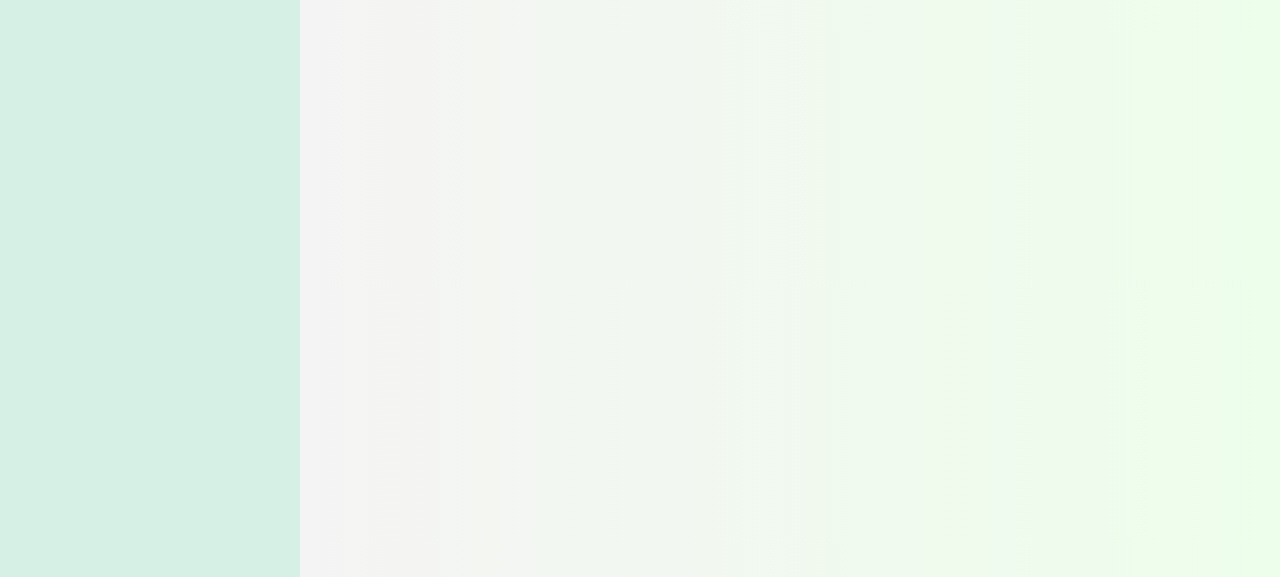
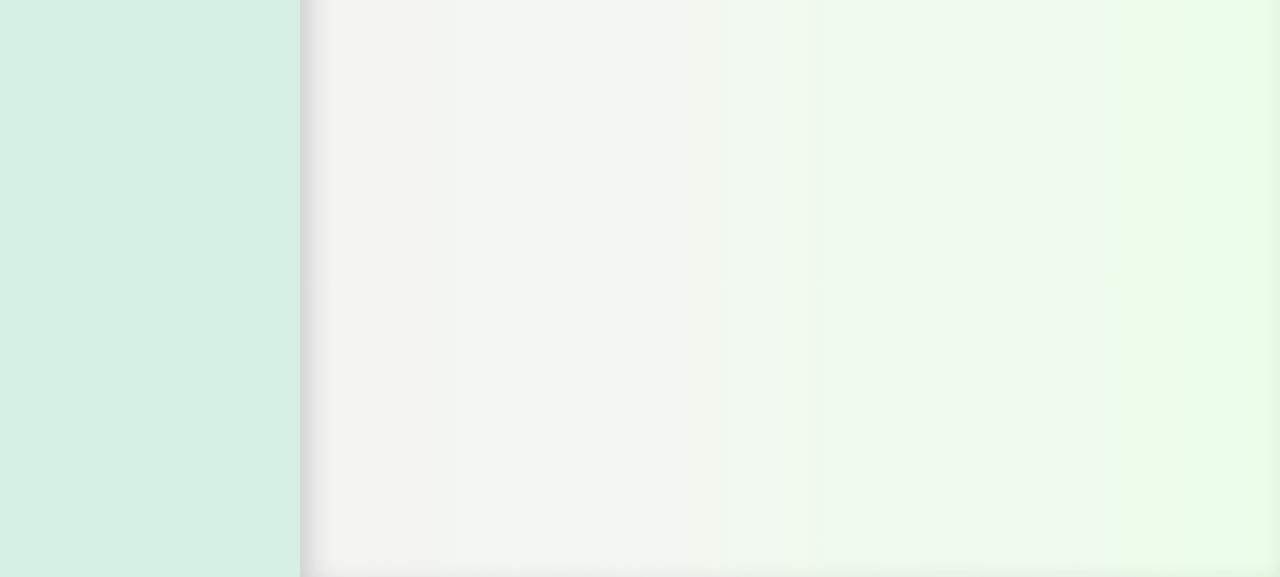
Before and after one commit to braguilera/PokeTeam, a plain HTML site: page index.html in a window 1280 px wide. Shown: the part 223-800 px from the top of the page. Drawn offline with Linux system fonts and the light colour scheme.

Commit message:
sombra a la pokedex

```diff
--- a/estilos.css
+++ b/estilos.css
@@ -31,4 +31,5 @@ body{
     grid-area: content;
     width: 100%;
     background: linear-gradient(90deg, rgba(245,244,244,1) 0%, rgba(237,254,235,1) 100%);
+    box-shadow: inset 10px 10px 29px -2px rgba(35,35,35,0.20);
 }
```
